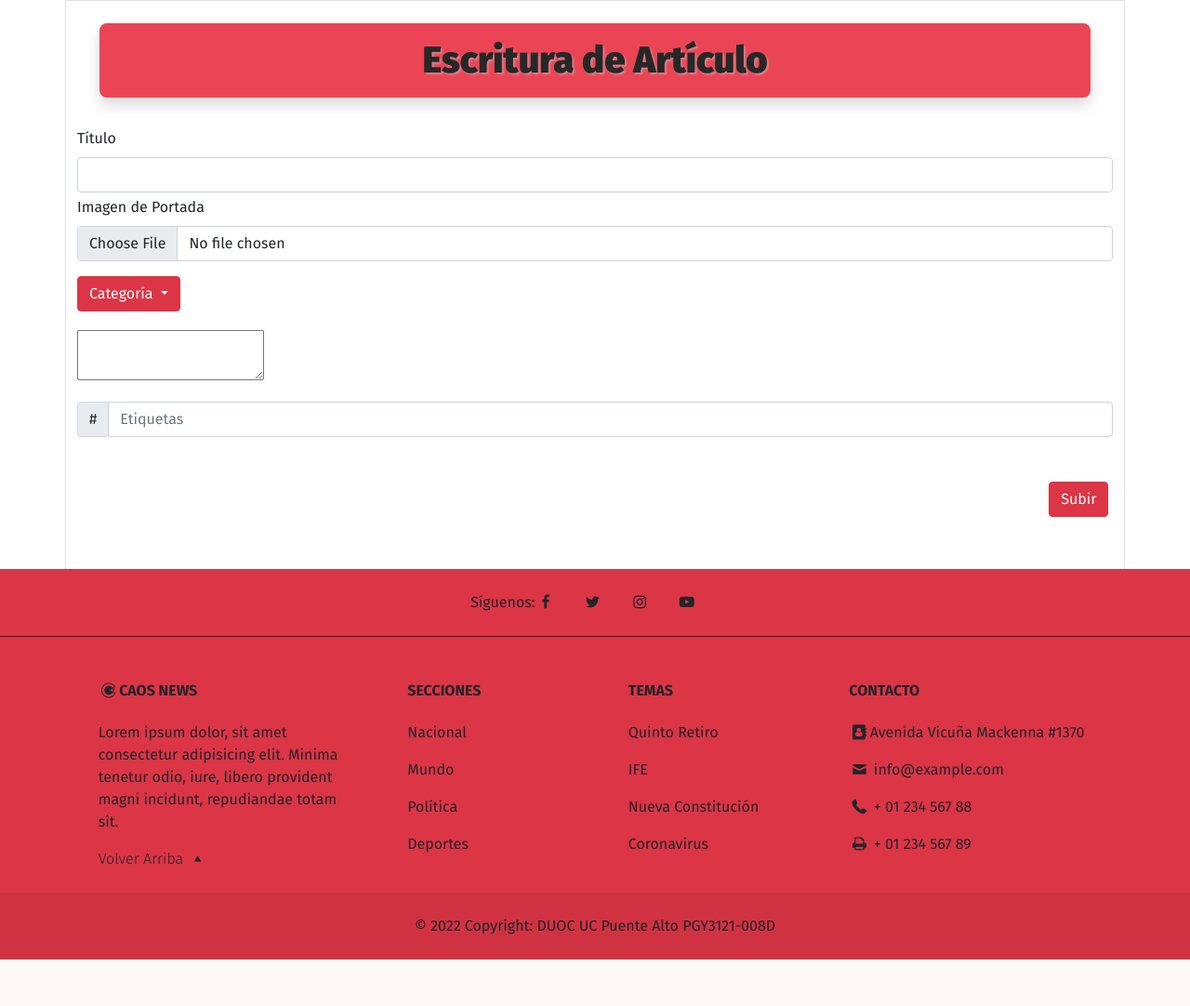
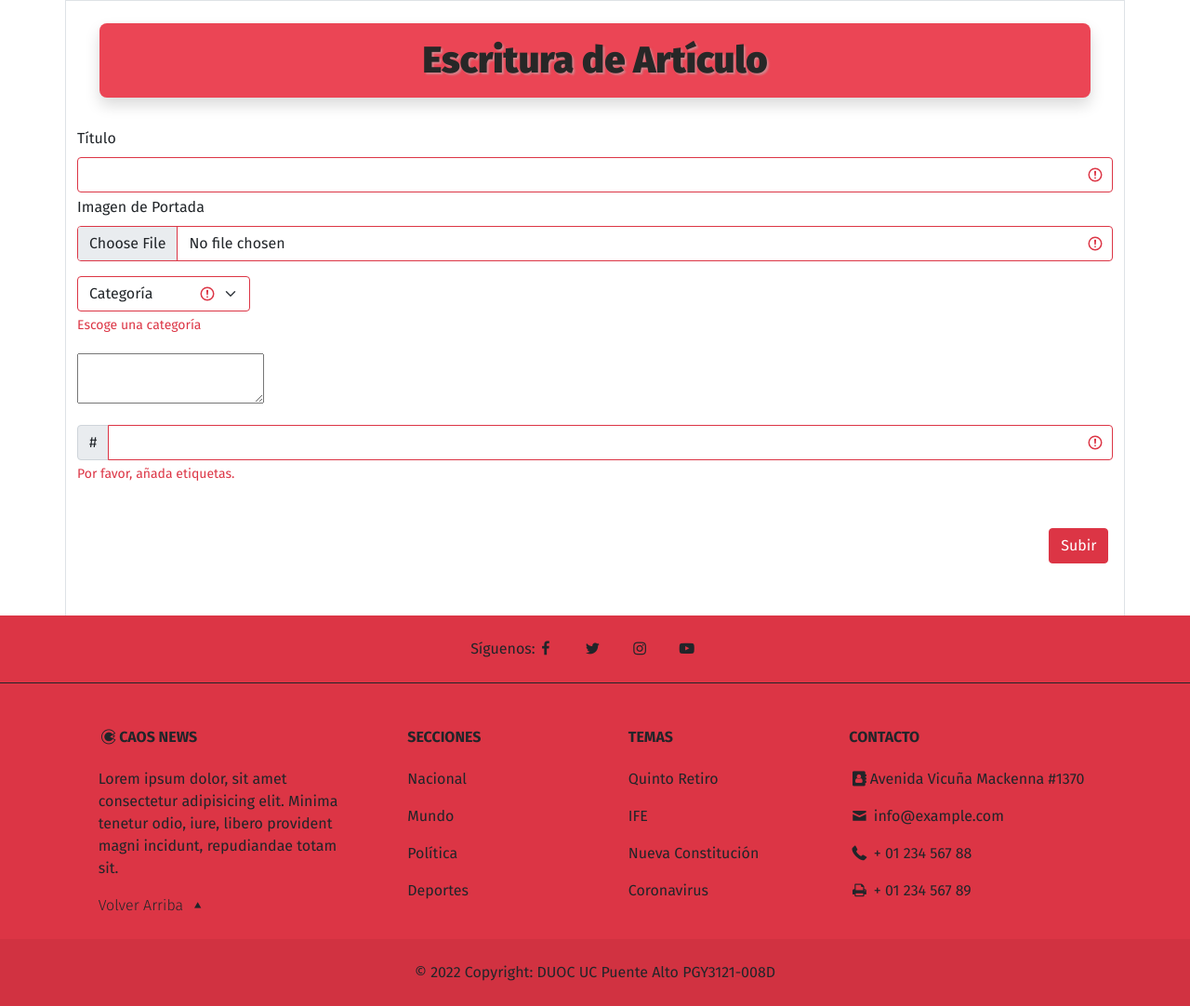
Before and after one commit to cuervolu/PGY3121-008D-Caos-News, a Django app: template CaosNews/webcaosnews/templates/escribir.html in a window 1280 px wide. Shown: the part 82-1164 px from the top of the page at 93% size. Before the commit the page ends 1114 px from the top, so only its background shows below. Run offline with Django 3.2, Linux system fonts and the light colour scheme; the template is opened without the code that fills it, so the values that code supplies are empty; some libraries are stand-ins or nearby versions.

Commit message:
se necesitan cambios

```diff
--- a/CaosNews/webcaosnews/static/js/escribir.js
+++ b/CaosNews/webcaosnews/static/js/escribir.js
@@ -1,3 +1,28 @@
+// Validación
+// Example starter JavaScript for disabling form submissions if there are invalid fields
+(function () {
+    'use strict'
+
+    // Fetch all the forms we want to apply custom Bootstrap validation styles to
+    var forms = document.querySelectorAll('.needs-validation')
+
+
+    // Loop over them and prevent submission
+    Array.prototype.slice.call(forms)
+      .forEach(function (form) {
+        form.addEventListener('submit', function (event) {
+          if (!form.checkValidity()) {
+            event.preventDefault()
+            event.stopPropagation()
+          }
+
+          form.classList.add('was-validated')
+        }, false)
+      })
+  })()
+
+
+
 const useDarkMode = window.matchMedia('(prefers-color-scheme: white)').matches;
 const isSmallScreen = window.matchMedia('(max-width: 1023.5px)').matches;
 
--- a/CaosNews/webcaosnews/templates/escribir.html
+++ b/CaosNews/webcaosnews/templates/escribir.html
@@ -5,6 +5,7 @@
 {% endblock titulo %}
 {% block css %}
 <link rel="stylesheet" href="{% static 'css/escribir.css' %}">
+<script src="//cdn.jsdelivr.net/npm/sweetalert2@11"></script>
 {% endblock css%}
 {% block script %}
 <!-- Tiny MC -->
@@ -16,7 +17,7 @@
 {% block contenido %}
 <!-- Contenido -->
 <div class="container border border-bottom-0">
-        <form action="post">
+    <form action="" class="was-validated">
         <div class="top p-4">
             <h1 class="text-center  titulo-web shadow ">Escritura de Artículo</h1>
             <form action="post" style="margin: 5%;">
@@ -29,11 +30,19 @@
             </div>
             <div class="mb-3">
                 <label for="formFile" class="form-label">Imagen de Portada</label>
-                    <input class="form-control" type="file" id="formFile">
+                <input class="form-control" type="file" id="formFile" required>
             </div>
             <!-- Selectores -->
             <div class="col-sm-6 col-md-5 col-lg-2" style="margin-bottom: 20px;">
-                    <div class="btn-group">
+                <select class="form-select " required aria-label="select example">
+                    <option value="">Categoría</option>
+                    <option value="1">Mundo</option>
+                    <option value="2">Política</option>
+                    <option value="3">Nacional</option>
+                    <option value="3">Deportes</option>
+                </select>
+                <div class="invalid-feedback">Escoge una categoría</div>
+                <!-- <div class="btn-group">
                         <button type="button" class="btn btn-danger dropdown-toggle" data-toggle="dropdown"
                             aria-haspopup="true" aria-expanded="false" data-bs-toggle="dropdown">
                             Categoría
@@ -44,7 +53,7 @@
                             <a class="dropdown-item" href="{% url 'nac' %}">Nacional</a>
                             <a class="dropdown-item" href="{% url 'dep' %}">Deportes</a>
                         </div>
-                    </div>
+                    </div> -->
             </div>
             <!-- TinyMCE -->
             <div>
@@ -53,19 +62,22 @@
             </div>
             <!-- Fin TinyMCE -->
         </div>
-            <div class="input-group mb-3 py-3">
-                <div class="input-group-prepend">
-                    <span class="input-group-text" id="basic-addon1">#</span>
+        <div class="mb-3 py-3">
+            <div class="input-group has-validation">
+                <span class="input-group-text" id="inputGroupPrepend">#</span>
+                <input type="text" class="form-control" id="validationCustomTags" aria-describedby="inputGroupPrepend"
+                    required>
+                <div class="invalid-feedback">
+                    Por favor, añada etiquetas.
                 </div>
-                <input type="text" class="form-control" placeholder="Etiquetas" aria-label="Etiquetas"
-                    aria-describedby="basic-addon1">
+            </div>
         </div>
         <!-- Selectores -->
         <div class="row justify-content-end" style="margin-bottom: 40px;">
             <div class="row justify-content-end py-3">
                 <div class="col-sm-6 col-md-5 col-lg-1">
-                        <button type="button" class="btn btn-danger" data-bs-toggle="modal"
-                            data-bs-target="#exampleModal">Subir</button>
+                    <button type="submit" id="submit" class="btn btn-danger"
+                    data-bs-toggle="modal" data-bs-target="#exampleModal">Subir</button>
                 </div>
             </div>
         </div>
@@ -89,10 +101,10 @@
         </div>
     </div>
 </div>
+<div id="message">
+
+</div>
 <!-- Fin modal -->
-
-
-
 {% endblock contenido %}
 
 {% block script_final %}
--- a/package.json
+++ b/package.json
@@ -1,5 +1,5 @@
 {
   "dependencies": {
-    "bootstrap-icons": "^1.8.1"
+    "sweetalert2": "^11.4.13"
   }
 }
```
Also changed, not shown: CaosNews/webcaosnews/templates/login.html (+13 -2 lines), CaosNews/webcaosnews/templates/signup.html (+39 -8 lines). Lines whose indentation alone changed are shown as unchanged.
